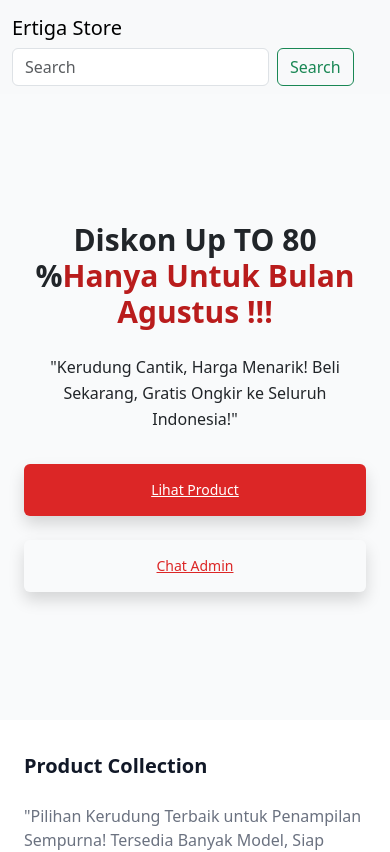
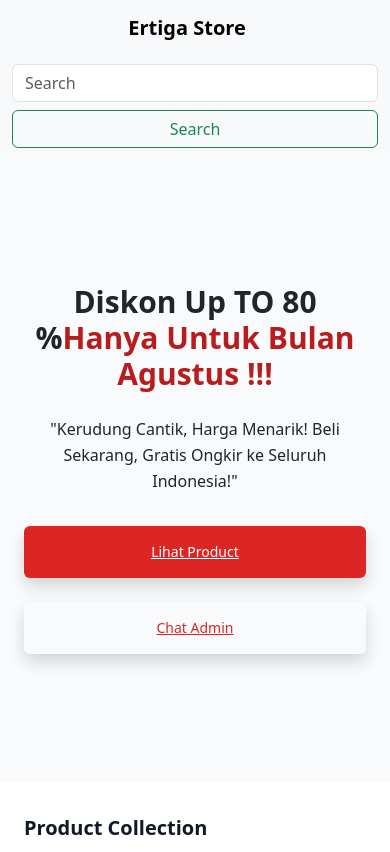
Before and after one commit to rafirachmawan/Ertiga-Store, a React (Vite) app: page / in a window 390 px wide. Shown: the top 852 px of the page. Built offline with nearby package versions, Linux system fonts and the light colour scheme.

Commit message:
update css navbar responsive mobile

```diff
--- a/src/components/Navbarr/index.jsx
+++ b/src/components/Navbarr/index.jsx
@@ -1,5 +1,6 @@
 import React from "react";
 import { BrowserRouter as Router, Route, Routes } from "react-router-dom";
+import "./style.css";
 
 const Navbarr = () => {
   return (
--- /dev/null
+++ b/src/components/Navbarr/style.css
@@ -0,0 +1,48 @@
+/* Pastikan Bootstrap diimpor terlebih dahulu di file utama proyek */
+@import "bootstrap/dist/css/bootstrap.min.css";
+
+/* Custom CSS untuk Navbar Responsif */
+.navbar {
+  padding: 1rem;
+}
+
+.navbar-brand {
+  font-size: 1.5rem;
+  font-weight: bold;
+}
+
+.form-control {
+  margin-bottom: 0.5rem;
+}
+
+@media (max-width: 768px) {
+  .navbar {
+    flex-direction: column;
+    align-items: flex-start;
+  }
+
+  .container-fluid {
+    display: flex;
+    flex-direction: column;
+    align-items: flex-start;
+  }
+
+  .navbar-brand {
+    margin-bottom: 1rem;
+  }
+
+  .d-flex {
+    width: 100%;
+    display: flex;
+    flex-direction: column;
+  }
+
+  .form-control {
+    width: 100%;
+    margin-bottom: 0.5rem;
+  }
+
+  .btn {
+    width: 100%;
+  }
+}
```
